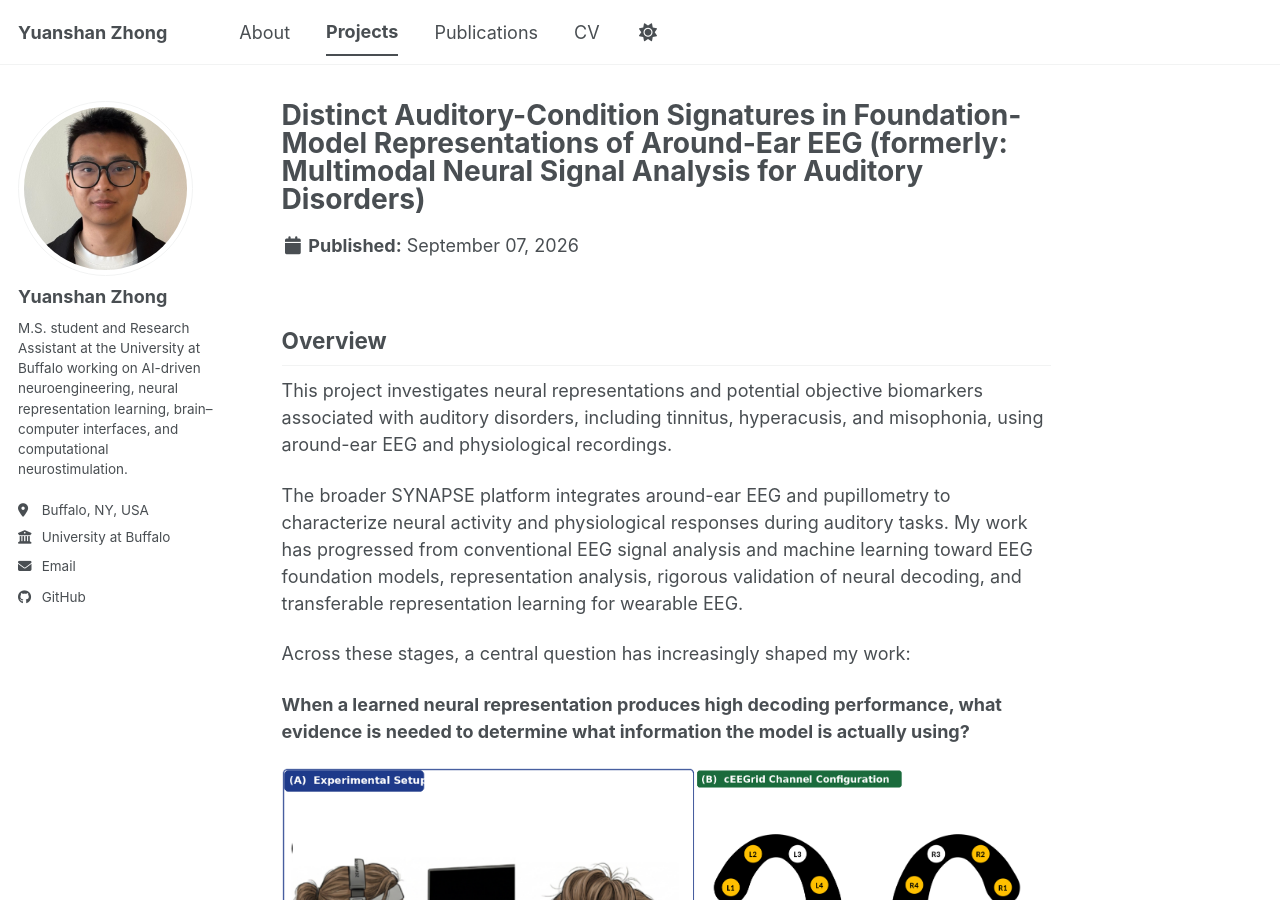
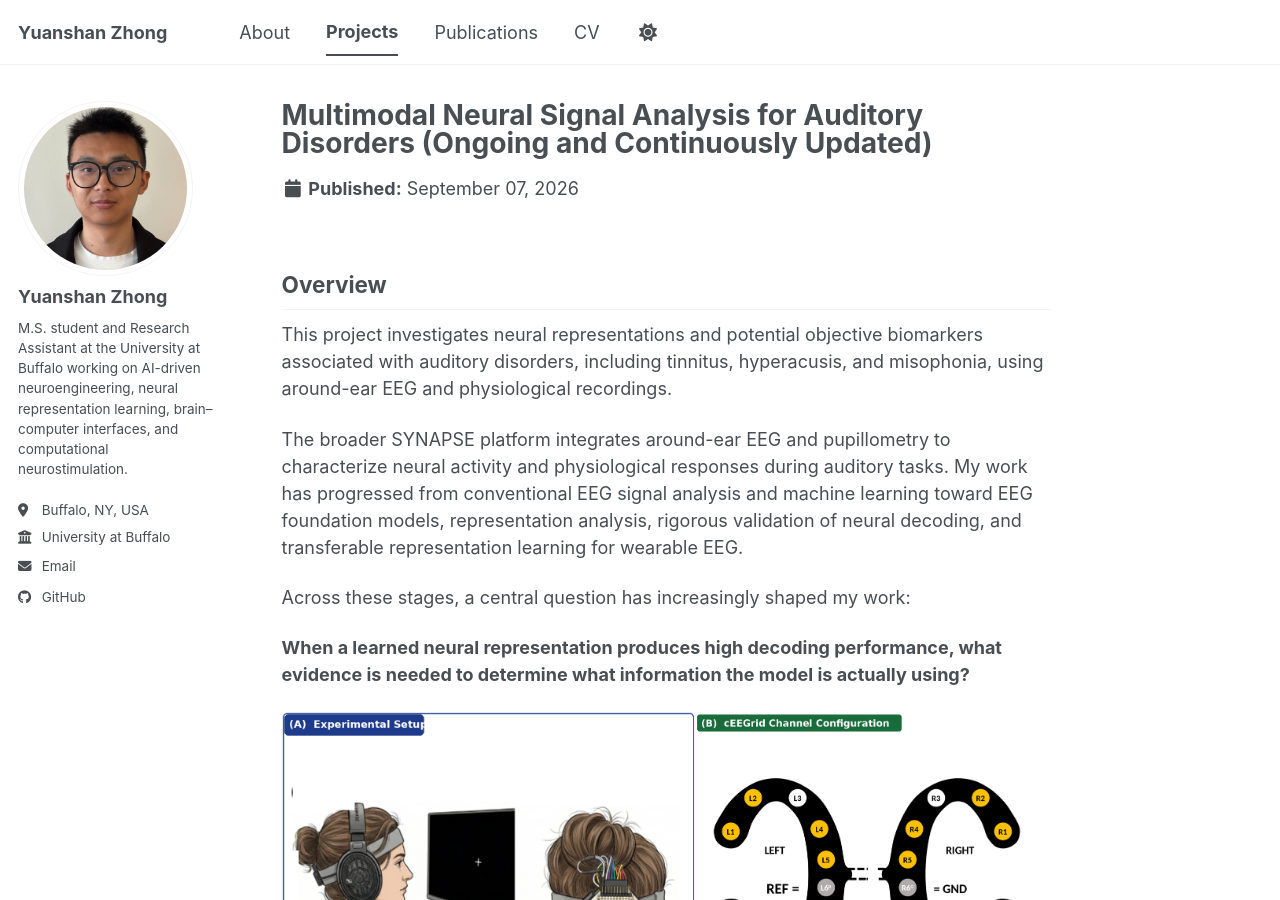
Before and after one commit to Yzhong9527/Yzhong9527.github.io, a Jekyll site: the page built from _portfolio/synapse.md, in a window 1280 px wide and 900 px high. Built offline with Jekyll 4.4.1, drawn with Linux system fonts in a browser that asks for light colours; a script bundle is joined from its source files by our own code; library files that are not in the unit come from our copies.

Commit message:
Update title and description for synapse.md

```diff
--- a/_portfolio/synapse.md
+++ b/_portfolio/synapse.md
@@ -1,5 +1,5 @@
 ---
-title: "Distinct Auditory-Condition Signatures in Foundation-Model Representations of Around-Ear EEG (formerly: Multimodal Neural Signal Analysis for Auditory Disorders)"
+title: "Multimodal Neural Signal Analysis for Auditory Disorders (Ongoing and Continuously Updated)"
 order: 1
 excerpt: "Around-ear EEG analysis, foundation-model representations, rigorous decoding validation, and self-supervised learning for wearable neurotechnology."
 collection: portfolio
```
